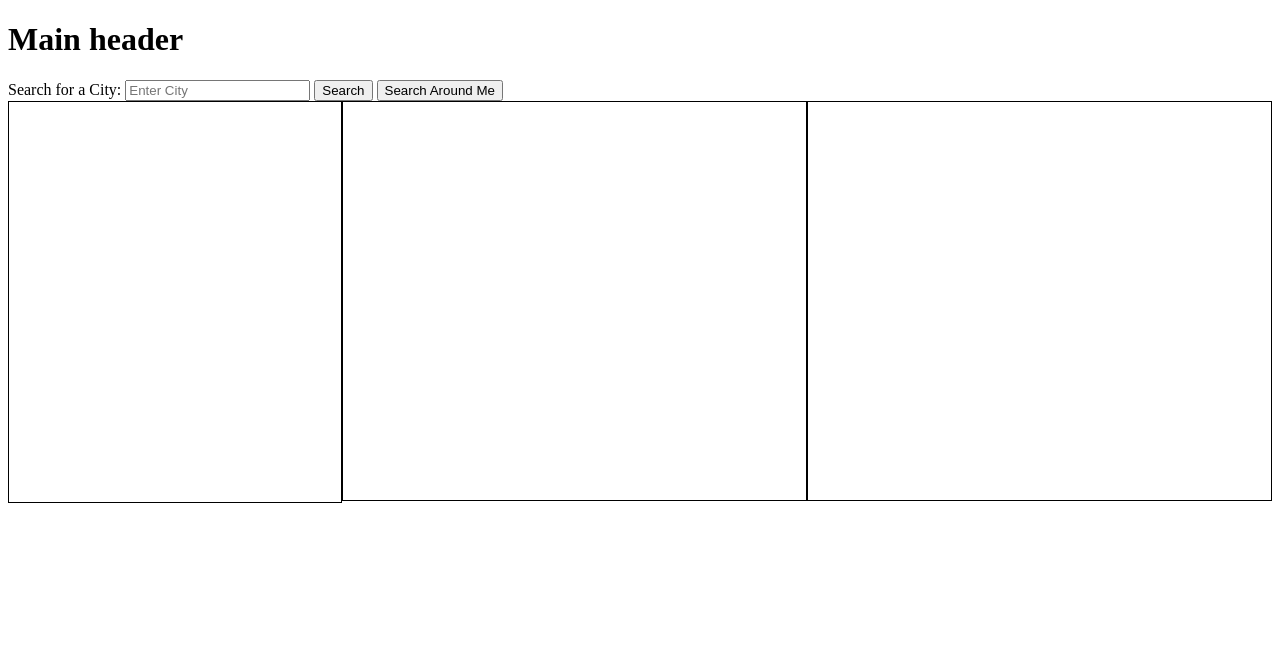
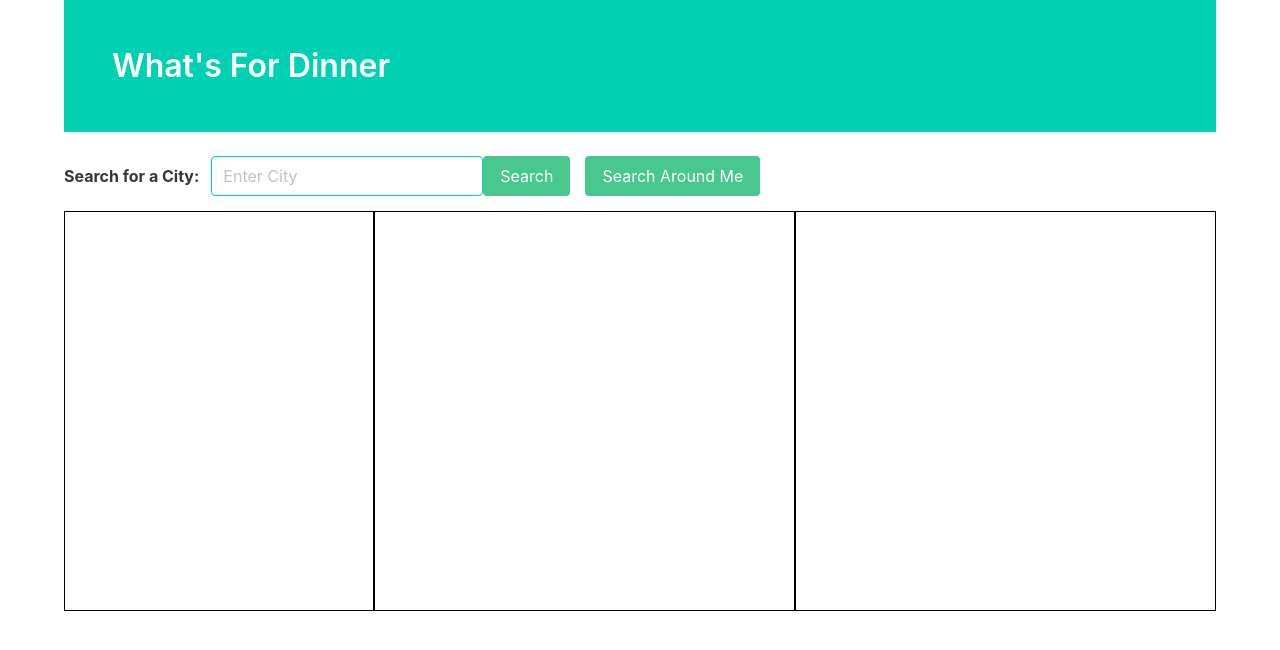
Before and after one commit to Juliusm9791/whats_for_dinner, a plain HTML site: page index.html in a window 1280 px wide. Drawn offline with nearby package versions, Linux system fonts and the light colour scheme; some packages are replaced by stand-ins of ours; files whose address does not match are found by name.

Commit message:
header and buttons

```diff
--- a/assets/css/style.css
+++ b/assets/css/style.css
@@ -1,5 +1,5 @@
 header {
-width: 100%;
+margin-bottom: 15px;
 }
 main {
     display: flex;
@@ -28,7 +28,11 @@ section {
     height: 100%;
 }
 
-@media screen and (max-width: 768px) {
+#geoArounMeButton {
+    margin-left: 15px;
+}
+
+/* @media screen and (max-width: 768px) {
 
     main {
         flex-direction: column;
@@ -37,4 +41,4 @@ section {
     #mainRigtSideDiv {
         flex-direction: column;
     }
-}
+} */
--- a/assets/js/script.js
+++ b/assets/js/script.js
@@ -181,7 +181,7 @@ function ResultsData(results) {
 
         div.append($('<h3>').text(searchResults));
         div.append($('<p>').text(searchAddress));
-        div.append($('<button>').attr('type', 'button').addClass('restaurantSaveButton').text('Save'));
+        div.append($('<button>').attr('type', 'button').addClass('restaurantSaveButton button is-primary is-small').addClass('is-success').text('Save'));
         $(`#Search-List`).append(div);
     }
 
@@ -222,7 +222,7 @@ function printDataFromLocalStorage() {
 
         div.append($('<h3>').text(saveRestaurant[i].name));
         div.append($('<p>').text(saveRestaurant[i].address));
-        div.append($('<button>').attr('type', 'button').addClass('restaurantSaveButton').text('Delete').on('click', deleteIt));
+        div.append($('<button>').attr('type', 'button').addClass('restaurantSaveButton button is-danger is-small').text('Delete').on('click', deleteIt));
         saveSearchEl.append(div);
   }
 }
--- a/index.html
+++ b/index.html
@@ -1,22 +1,36 @@
 <!DOCTYPE html>
 <html>
+
 <head>
   <meta charset='utf-8'>
   <meta http-equiv='X-UA-Compatible' content='IE=edge'>
-  <title>Page Title</title>
+  <title>What's For Dinner</title>
   <meta name='viewport' content='width=device-width, initial-scale=1'>
+  <link rel="stylesheet" href="https://cdn.jsdelivr.net/npm/bulma@0.9.3/css/bulma.min.css">
   <link rel='stylesheet' type='text/css' media='screen' href='./assets/css/style.css'>
 </head>
-<body>
+
+<body class="container">
   <header>
-    <div>
-      <h1>Main header</h1>
+    <div class="hero is-primary">
+      <div class="hero-body">
+        <h1 class="title">What's For Dinner</h1>
       </div>
     </div>
-      <label for="citySearch">Search for a City:</label>
-      <input type="text" id="citySearch" name="name" placeholder="Enter City">
-      <button type="submit" id="cityButtonSearch">Search</button>
-      <button type="submit" id="geoArounMeButton">Search Around Me</button>
+    <br>
+    <div class="level">
+      <div class="level-left">
+        <div class="level-item">
+          <label for="citySearch"><strong>Search for a City:</strong></label>
+        </div>
+        <div class="level-item">
+          <div class="field has-addons">
+            <input type="text" id="citySearch" name="name" placeholder="Enter City" class="input is-primary">
+            <button type="submit" id="cityButtonSearch" class="button is-success">Search</button>
+            <button type="submit" id="geoArounMeButton" class="button is-success">Search Around Me</button>
+          </div>
+        </div>
+      </div>
     </div>
   </header>
   <main>
@@ -45,4 +59,5 @@
   <script src="https://cdnjs.cloudflare.com/ajax/libs/jquery/3.2.1/jquery.min.js"></script>
   <script src='./assets//js/script.js'></script>
 </body>
+
 </html>
```
Lines whose indentation alone changed are shown as unchanged.
